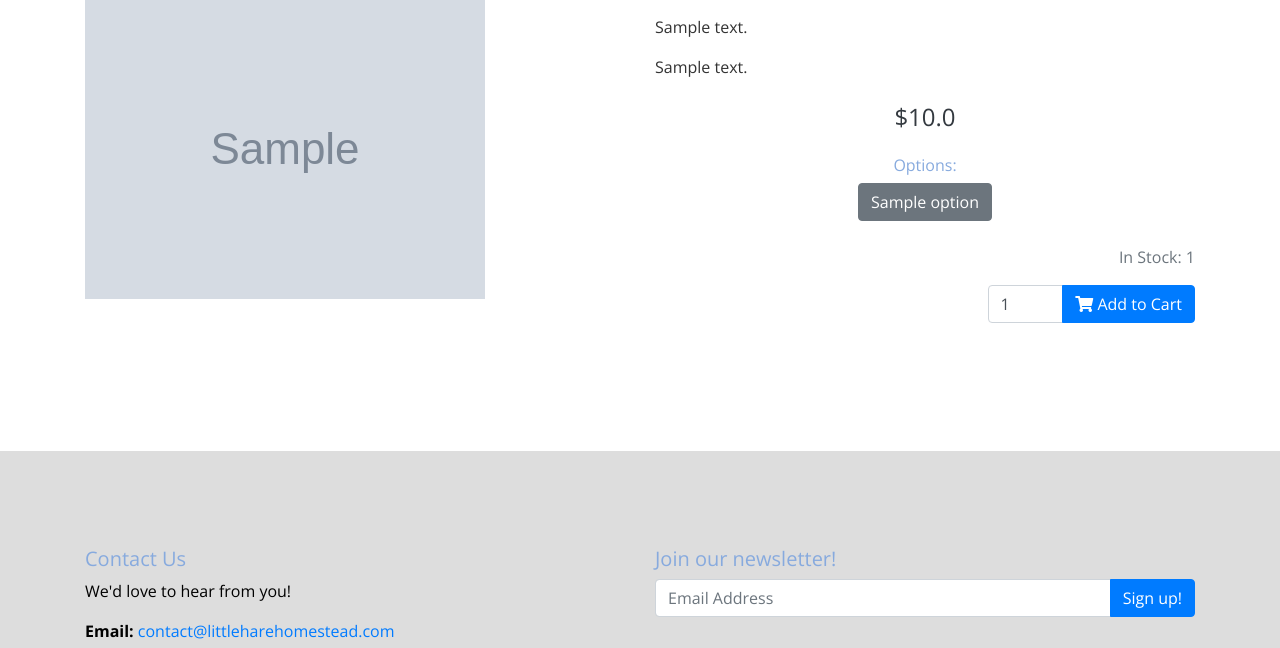
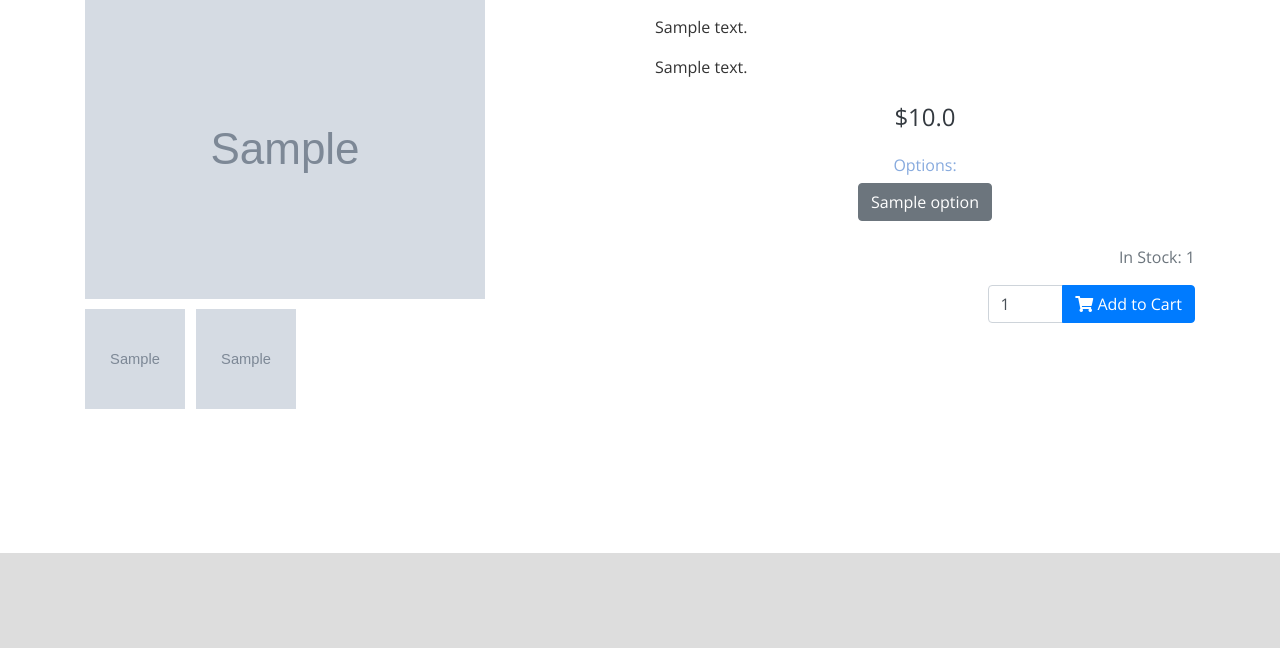
Before and after one commit to treetrnk/flask_webstore, a Flask app: page /shop/1/1 in a window 1280 px wide. Shown: the part 418-1066 px from the top of the page. Run offline with Flask 2, Linux system fonts and the light colour scheme; tables that the repository leaves empty hold one stand-in row (values such as "Sample post"); grey boxes marked "Sample" are stand-in pictures; parts of the project's set-up code (start-up, migrations or seed data) failed here and were passed over; some libraries are stand-ins or nearby versions.

Commit message:
Add product/option thumbnails

```diff
--- a/app/static/css/main.css
+++ b/app/static/css/main.css
@@ -113,6 +113,16 @@ a.no-underline, a.no-underline:hover {
 }
 .product-card-image:hover {
   background-size: 175%;
+}
+div.product-thumbnail {
+  width: 100px;
+  height: 100px;
+  background-size: cover;
+  background-position: center center;
+  cursor: pointer;
+  display: inline-block;
+  margin-right: 7px;
+  margin-top: 10px;
 }
 .bg-purple {
 	background-color: #a500ff;
--- a/app/static/js/main.js
+++ b/app/static/js/main.js
@@ -186,10 +186,15 @@ $(document).ready(function() {
         amount_input.val(available);
       }
       $('input[name="option_id"]').val(id);
-
+      $('img.product-image-display').attr('src', image);
 
     }
+  });
 
+  $('div.product-thumbnail').click(function() {
+    var $this = $(this);
+    $('img.product-image-display').attr('src', $this.data('image'));
+    $('button.product-option[data-id="' + $this.data('id') + '"]').click();
   });
 
 	$('body').on('submit', 'form', function() {
--- a/app/templates/shop/product.html
+++ b/app/templates/shop/product.html
@@ -24,7 +24,25 @@
   <div class="row">
 
     <div class="col-md-6 col-12 mb-4">
-      <img src="{{ url_for('main.uploads', filename=product.image_filename()) }}" class="img-fluid" />
+      <img src="{{ url_for('main.uploads', filename=product.image_filename()) }}" class="img-fluid product-image-display" />
+
+      <div class="product-thumbnails">
+        <div style="background-image: url('{{ url_for('main.uploads', filename=product.image_filename()) }}')"
+            class="product-thumbnail"
+            data-image="{{ url_for('main.uploads', filename=product.image_filename()) }}" />
+          &nbsp;
+        </div>
+        {% for option in product.options %}
+          {% if option.image_path %}
+            <div style="background-image: url('{{ url_for('main.uploads', filename=option.image_filename()) }}')"
+                class="product-thumbnail"
+                data-id="{{ option.id }}"
+                data-image="{{ url_for('main.uploads', filename=option.image_filename()) }}" />
+              &nbsp;
+            </div>
+          {% endif %}
+        {% endfor %}
+      </div>
     </div>
 
     <div class="col">
@@ -48,10 +66,11 @@
           {% for option in product.options %}
           <button type="button"
               class="btn product-option {% if loop.index == 1 %}active{% endif %} btn-outline-secondary jquery-tooltip" {% if option.tooltip %}title="{{ option.tooltip }}"{% endif %}
+              {% if option.available < 1 %}disabled{% endif %}
               data-id="{{ option.id }}"
               data-available="{{ option.available }}"
               data-price="{{ option.price }}"
-              data-image="{{ url_for('main.uploads', filename=option.image_filename) }}">
+              data-image="{{ url_for('main.uploads', filename=option.image_filename()) }}">
               {{ option.name }}
             </button>
           {% endfor %}
```
